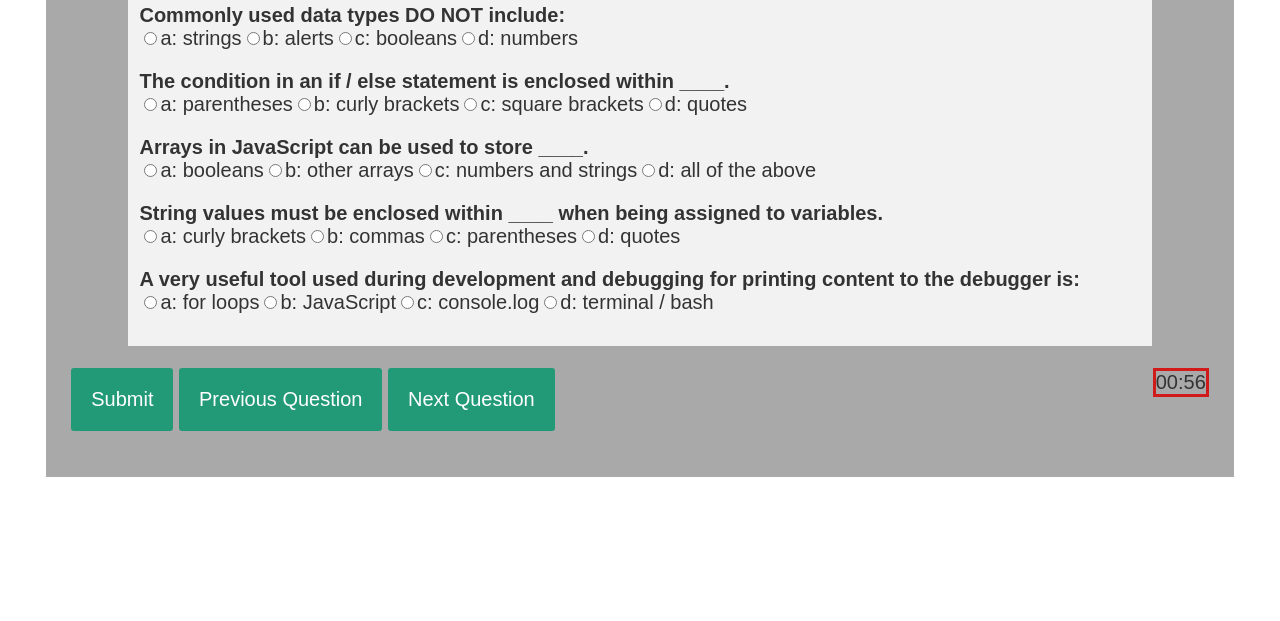
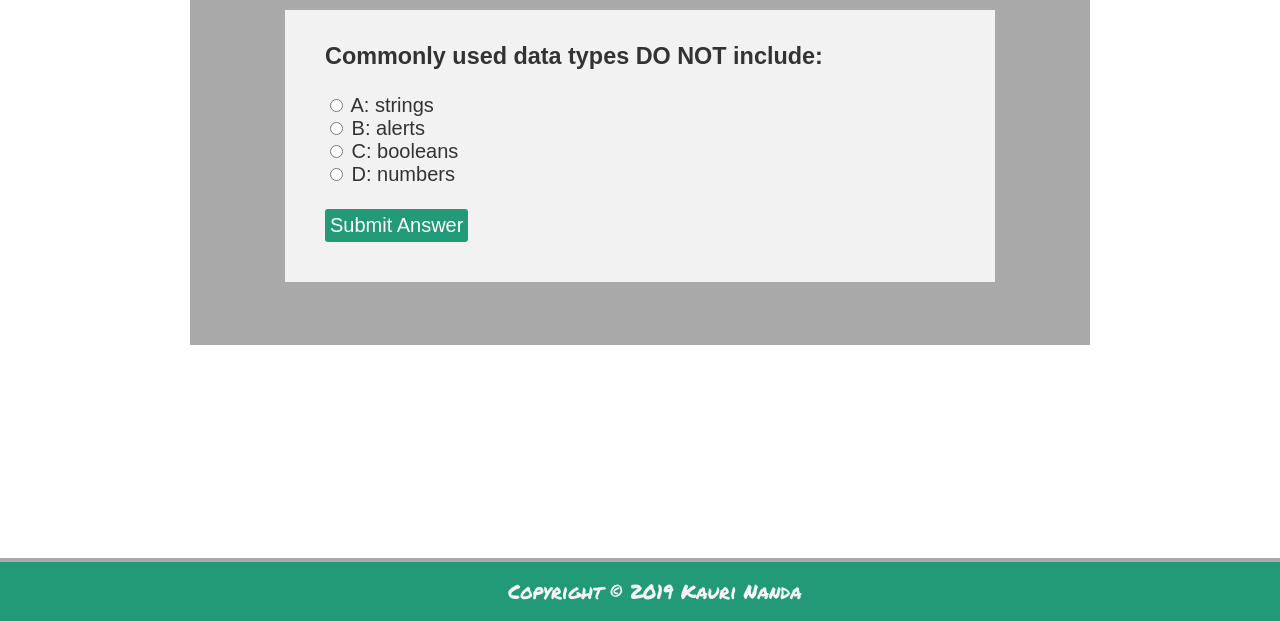
Before and after one commit to KNanda625/CodeQuiz, a plain HTML site: page index.html in a window 1280 px wide. Shown: the part 179-800 px from the top of the page. Drawn offline with Linux system fonts and the light colour scheme.

Commit message:
updated html, css, js

```diff
--- a/index.html
+++ b/index.html
@@ -1,35 +1,27 @@
 <!DOCTYPE html>
 <html lang="en">
 <head>
-    <link rel="stylesheet" href="style.css">
-    <link href="https://fonts.googleapis.com/css?family=Permanent+Marker&display=swap" rel="stylesheet">
-    <meta charset="UTF-8">
-    <title>Code Quiz</title>
+<link rel="stylesheet" href="style.css"/>
+<link href="https://fonts.googleapis.com/css?family=Permanent+Marker&display=swap" rel="stylesheet">
+<meta charset="utf-8"/>
+<title>Code Quiz</title>
 </head>
 
 <body>
     <header>Code Quiz</header>
 
+    <div id="timer">Timer</div>
+
     <div class="container">
-        <div class="quiz-container">
-            <div id="quiz"></div>
-        </div>
-
-        <div class="button-container">
-            <button id="submit">Submit</button>
-            <button id="previous">Previous Question</button>
-            <button id="next">Next Question</button>
-            <!-- <button id="submit">Submit Quiz</button> -->
-            <div id="timer">Timer</div>
-        </div>
-
-        <div id="results"></div>
-
+        <h2 id="test_status"></h2>
+        <div id="test"></div>
     </div>
 
 
-    <script src="script.js"> </script>
+    <div id="footer">
+        Copyright &copy; 2019 Kauri Nanda
+    </div>
 
+    <script src="script.js"></script>
 </body>
-
 </html>
--- a/script.js
+++ b/script.js
@@ -1,93 +1,4 @@
-// select HTML tags and store references to these elements in variables
-var quizContainer = document.getElementById('quiz');
-var resultsContainer = document.getElementById('results');
-var submitButton = document.getElementById('submit');
-
-
-// creating functions that will create quiz and show results
-function generateQuiz(questions, quizContainer, resultsContainer, submitButton) {
-
-    function showQuestions(questions, quizContainer) {
-
-        // store the output and answer choices
-        var output = [];
-        var answers;
-
-        // for each question
-        for(var i=0; i<questions.length; i++) {
-
-            // reset the list of answers
-            answers = [];
-
-            // for each available answer to this question...
-            for(letter in questions [i].answers) {
-
-                // ...add an html radio button
-                answers.push(
-                    '<label>'
-                        + '<input type="radio" name="question'+ i +' "value=" '+letter+'">'
-                        + letter + ': '
-                        + questions[i].answers[letter]
-                    + '</label>'
-                );
-            }
-
-            // add this question and its answers to the output
-            output.push(
-                '<div class="question">' + questions[i].question + '</div>'
-                + '<div class="answers">' + answers.join('') + '</div>'
-            );
-
-            // finally combine output list into one string of htm and put it on the page
-            quizContainer.innerHTML = output.join('');
-        }
-
-    };
-
-    function showResults(questions, quizContainer, resultsContainer) {
-
-        // gather answer containers from our quiz
-        var answerContainers = quizContainer.querySelectorAll('.answers');
-
-        // keep track of user's answers
-        var userAnswer = '';
-        var numCorrect = 0;
-
-        // for each question...
-        for(var i=0; i<questions.length; i++) {
-
-            // find selected answer
-            userAnswer = (answerContainers[i].querySelector('input[name=question'+ i +']:checked')||{}).value;
-
-            // if answer is correct
-            if(userAnswer === questions[i].correctAnswer) {
-                // add to the number of correct answers
-                numCorrect++;
-
-                // color the answers green
-                answerContainers[i].style.color = 'lightgreen';
-            }
-            // if answer is wrong or blank
-            else{
-                // color the answers red
-                answerContainers[i].style.color = 'red';
-            }
-        }
-
-        // show number of correct answers out of total
-        resultsContainer.innerHTML = numCorrect + ' out of ' + questions.length;
-    };
-
-    // show the questions
-    showQuestions(questions, quizContainer);
-
-    // when submit button is clicked, show results
-    submitButton.onclick = function() {
-        showResults(questions, quizContainer, resultsContainer);
-    }
-};
-
-// countdown timer
+// Countdown timer
 function MyTimer(callback, val) {
     val = val || 60;
     var timer=setInterval(function() {
@@ -96,71 +7,105 @@ function MyTimer(callback, val) {
             clearInterval(timer);
         }
     }, 1000);
-}
-new MyTimer(function(val) {
+  }
+  new MyTimer(function(val) {
     var timerMsg = "00:" + (val >= 10 ? val : "0" + val);
     document.getElementById("timer").textContent = timerMsg;
-});
+  });
 
 
+  // Position of user in quiz
+  var pos = 0, test, test_status, question, choice, choices, chA, chB, chC, chD, correct = 0;
 
-// use object literals to respresent indiv questions
-// use array to hold all questions that make up quiz
-var myQuestions = [
-	{
-		question: "Commonly used data types DO NOT include:",
-		answers: {
-			a: 'strings',
-			b: 'alerts',
-            c: 'booleans',
-            d: 'numbers',
-		},
-		correctAnswer: 'b'
-    },
+  // Questions array
+  var questions = [
+    ["Commonly used data types DO NOT include:",
+      "A: strings",
+      "B: alerts",
+      "C: booleans",
+      "D: numbers",
+      "B"],
 
-	{
-		question: "The condition in an if / else statement is enclosed within ____.",
-		answers: {
-			a: 'parentheses',
-			b: 'curly brackets',
-            c: 'square brackets',
-            d: 'quotes',
-		},
-		correctAnswer: 'a'
-    },
+    ["The condition in an if / else statement is enclosed within ____.",
+      "A: parentheses",
+      "B: curly brackets",
+      "C: square brackets",
+      "D: quotes",
+      "A"],
 
-    {
-		question: "Arrays in JavaScript can be used to store ____.",
-		answers: {
-			a: 'booleans',
-			b: 'other arrays',
-            c: 'numbers and strings',
-            d: 'all of the above',
-		},
-		correctAnswer: 'd'
-    },
+    ["Arrays in JavaScript can be used to store ____.",
+      "A: booleans",
+      "B: other arrays",
+      "C: numbers and strings",
+      "D: all of the above",
+      "D"],
 
-    {
-		question: "String values must be enclosed within ____ when being assigned to variables.",
-		answers: {
-			a: 'curly brackets',
-			b: 'commas',
-            c: 'parentheses',
-            d: 'quotes',
-		},
-		correctAnswer: 'd'
-    },
+      ["A very useful tool used during development and debugging for printing content to the debugger is:",
+      "A: for loops",
+      "B: console.log",
+      "C: JavaScript",
+      "D: terminal / bash",
+      "B"],
 
-    {
-		question: "A very useful tool used during development and debugging for printing content to the debugger is:",
-		answers: {
-			a: 'for loops',
-			b: 'JavaScript',
-            c: 'console.log',
-            d: 'terminal / bash',
-		},
-		correctAnswer: 'c'
-    },
-];
+    ["String values must be enclosed within ____ when being assigned to variables.",
+      "A: curly brackets",
+      "B: commas",
+      "C: quotes",
+      "D: parentheses",
+      "C"]
+    ];
 
-generateQuiz(myQuestions, quizContainer, resultsContainer, submitButton);
+  // This get function is short for the getElementById function
+  function get(x){
+    return document.getElementById(x);
+  }
+
+  function renderQuestion(){
+    test = get("test");
+    if(pos >= questions.length){
+      test.innerHTML = "<h2>You got " + correct + " of " + questions.length + " questions correct</h2>";
+      get("test_status").innerHTML = "Test completed";
+      // resets the variable to allow users to restart the test
+        pos = 0;
+        correct = 0;
+      // stops rest of renderQuestion function running when test is completed
+      return false;
+    }
+
+    get("test_status").innerHTML = "Question "+(pos+1)+" of "+questions.length;
+    question = questions[pos][0];
+    chA = questions[pos][1];
+    chB = questions[pos][2];
+    chC = questions[pos][3];
+    chD = questions[pos][4];
+    test.innerHTML = "<h3>"+question+"</h3>";
+
+    // the += appends to the data started on the line above
+    test.innerHTML += "<input type='radio' name='choices' value='A'> "+chA+"<br>";
+    test.innerHTML += "<input type='radio' name='choices' value='B'> "+chB+"<br>";
+    test.innerHTML += "<input type='radio' name='choices' value='C'> "+chC+"<br>";
+    test.innerHTML += "<input type='radio' name='choices' value='D'> "+chD+"<br><br>";
+    test.innerHTML += "<button onclick='checkAnswer()'>Submit Answer</button>";
+  }
+
+  function checkAnswer(){
+    // use getElementsByName because we have an array which it will loop through
+    choices = document.getElementsByName("choices");
+    for(var i=0; i<choices.length; i++){
+      if(choices[i].checked){
+        choice = choices[i].value;
+      }
+    }
+
+    // checks if answer matches the correct choice
+    if(choice == questions[pos][5]){
+      //each time there is a correct answer this value increases
+      correct++;
+    }
+
+    // changes position of which character user is on
+    pos++;
+    // then the renderQuestion function runs again to go to next question
+    renderQuestion();
+  }
+  window.addEventListener("load", renderQuestion, false);
--- a/style.css
+++ b/style.css
@@ -9,73 +9,65 @@ header {
     font-size: 250%;
 	font-family: 'Permanent Marker', cursive;
 	color: whitesmoke;
-    padding-top: 1%;
 	font-weight: bold;
 	background-color: #297;
-	border-bottom: 5px solid black;
-	margin-bottom: 2%;
-
+	border-bottom: 5px solid darkgray;
+	margin-bottom: 1%;
 }
 
 .container{
 	background-color: darkgray;
-	width: 90%;
+    width: 900px;
+    height: auto;
 	margin-left: auto;
 	margin-right: auto;
-	padding: 2%;
-}
-
-.quiz-container{
-	margin-top: 2%;
-	margin-bottom: 2%;
-	margin-left: 5%;
-	margin-right: 5%;
-    background-color: #f2f2f2;
-    padding: 1%;
-
-}
-
-.question{
-	font-weight: 600;
-}
-
-.answers {
-    margin-bottom: 20px;
+    margin-bottom: 5%;
+    padding-top: 0.5%;
+	padding-bottom: 5%;
 }
 
 #timer{
-	float: right;
-	border: 3px solid rgb(209, 27, 27);
+    float: right;
+    font-weight: bold;
+    color: red;
+    /* margin-top: 1%; */
+    margin-right: 5%;
+    padding: 1%;
+	border: 4px solid tomato;
 }
 
-#submit{
+#test_status {
+    text-align: center;
+}
+
+div#test{
+    margin: auto;
+    padding:10px 40px 40px 40px;
+    background-color: #f2f2f2;
+    width:70%;
+}
+
+button {
 	font-family: sans-serif;
 	font-size: 20px;
 	background-color: #297;
 	color: #fff;
 	border: 0px;
 	border-radius: 3px;
-	padding: 20px;
+	padding: 5px;
 	cursor: pointer;
-	margin-bottom: 20px;
 }
 
-#submit:hover{
-	background-color: #3a8;
+#footer {
+	clear: both;
+	padding: 15px;
+	background-color: #297;
+	font-family: 'Permanent Marker', cursive;
+	color: whitesmoke;
+	text-align: center;
+	border-top: 4px solid darkgray;
+	position: fixed;
+	left: 0;
+	bottom: 0;
+	width: 100%;
 }
-
-button{
-	font-family: sans-serif;
-	font-size: 20px;
-	background-color: #297;
-	color: #fff;
-	border: 0px;
-	border-radius: 3px;
-	padding: 20px;
-	cursor: pointer;
-	margin-bottom: 20px;
-}
-
-button:hover{
-	background-color: #3a8;
-}
```
